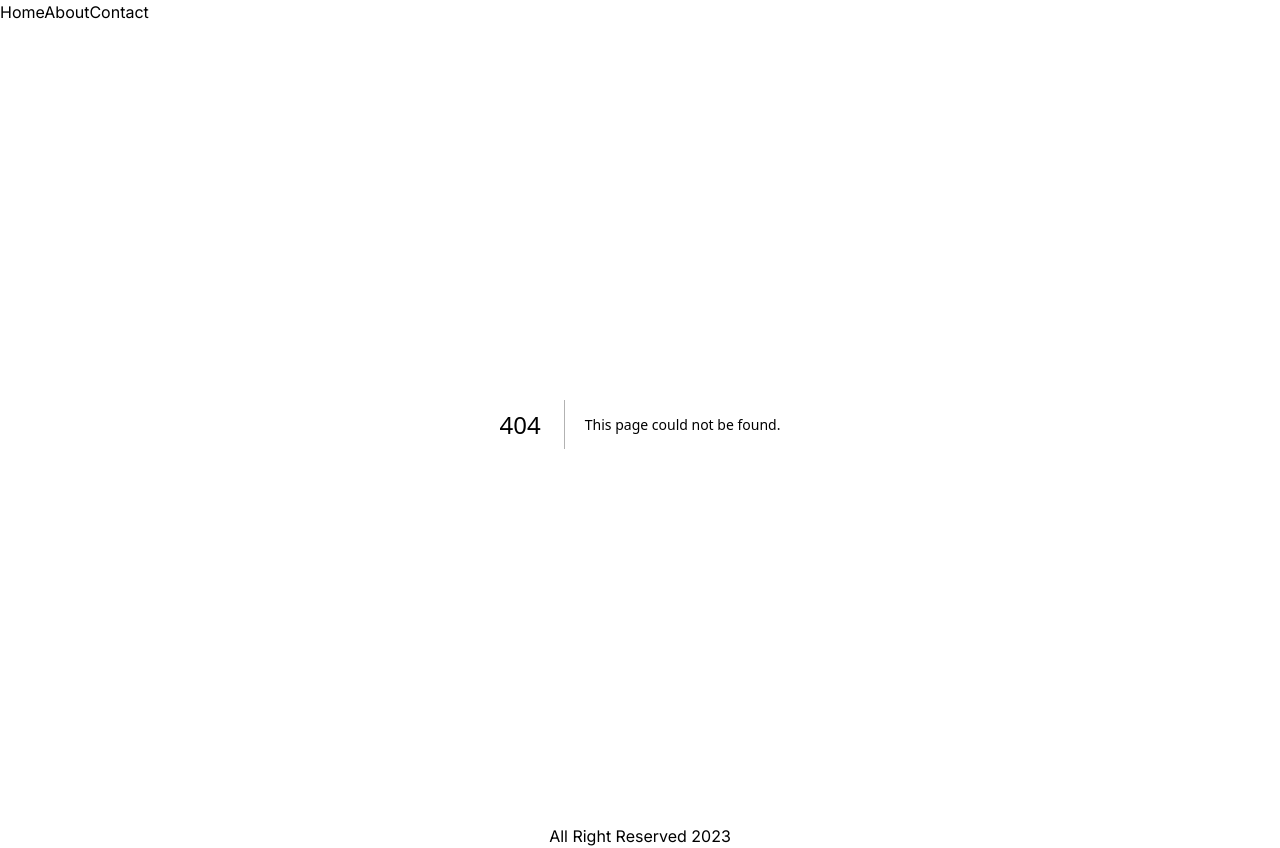
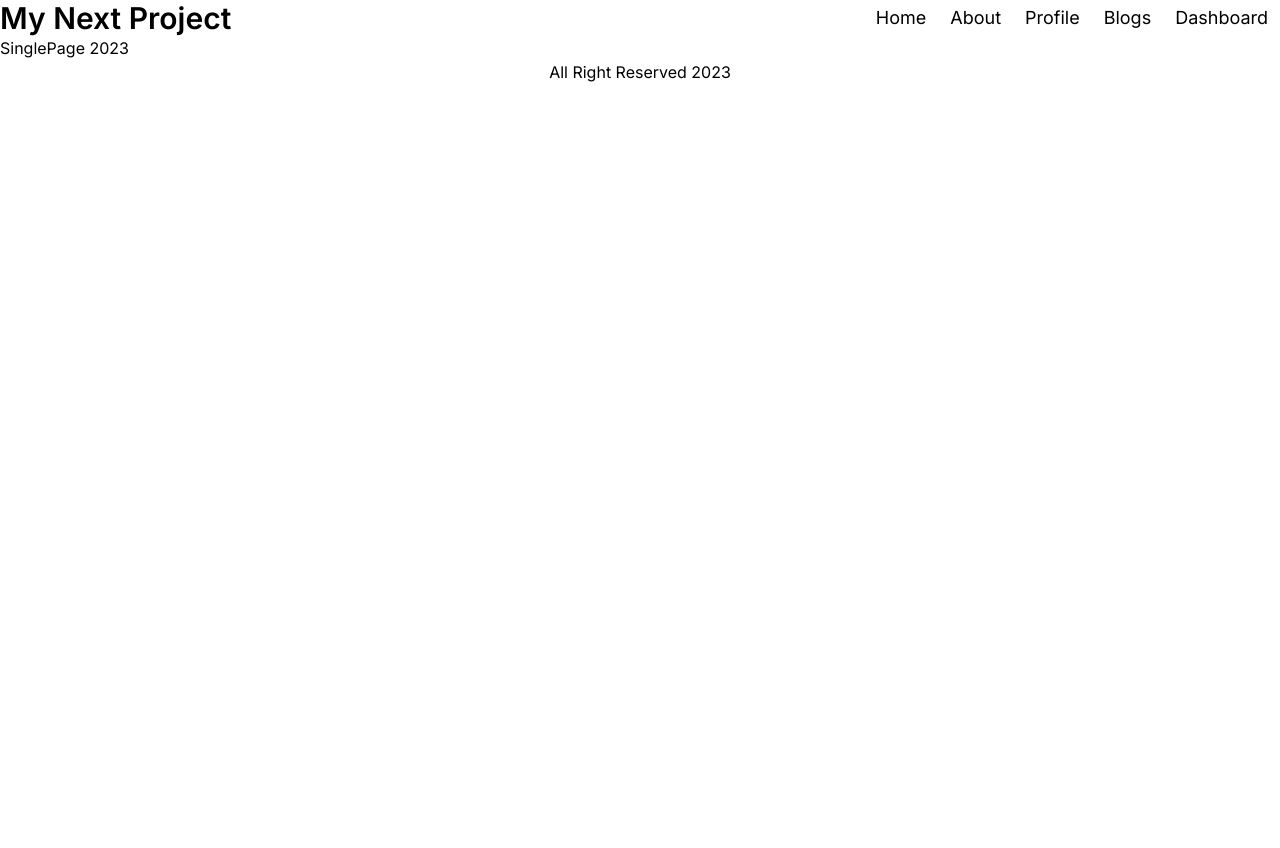
Before and after one commit to NaimurAlltime/my-next-js-project, a Next.js app: page /blogs in a window 1280 px wide. Before the commit this address had no page. After the commit the page ends 800 px from the top, so only its background shows below. Built offline with nearby package versions, Linux system fonts and the light colour scheme.

Commit message:
create dashboard and navbar

```diff
--- /dev/null
+++ b/src/app/(with-layout)/blogs/page.js
@@ -0,0 +1,39 @@
+import Link from "next/link";
+
+const blogs = [
+    {
+        id: 1,
+        year: 2020,
+        title: 'title-1'
+    },
+    {
+        id: 2,
+        year: 2010,
+        title: 'title-2'
+    },
+    {
+        id: 3,
+        year: 2021,
+        title: 'title-3'
+    },
+    {
+        id: 4,
+        year: 2023,
+        title: 'title-4'
+    },
+]
+
+const BlogPage = () => {
+    return (
+        <div>
+            {
+                blogs.map(({id, year, title}) => <Link className="block border border-red-200 m-2" href={{
+                    pathname: `/blogs/${year}/${id}`,
+                    query: title
+                }} key={id}> {title} </Link>)
+            }
+        </div>
+    );
+};
+
+export default BlogPage;
--- /dev/null
+++ b/src/app/(with-layout)/layout.js
@@ -0,0 +1,14 @@
+import Footer from '@/components/HomeSection/Footer/Footer';
+import Navbar from '@/components/HomeSection/Navbar/Navbar';
+
+const WithLayout = ({ children }) => {
+    return (
+        <div className='max-w-screen-xl mx-auto'>
+           <Navbar></Navbar>
+              {children}
+           <Footer></Footer>
+        </div>
+    );
+};
+
+export default WithLayout;
--- /dev/null
+++ b/src/app/dashboard/Sidebar.jsx
@@ -0,0 +1,36 @@
+import Link from "next/link";
+
+const sideLinks = [
+  {
+    path: "/dashboard",
+    title: "Dashboard",
+  },
+  {
+    path: "/dashboard/add-product",
+    title: "Add product",
+  },
+  {
+    path: "/dashboard/manage-product",
+    title: "Manage product",
+  },
+  {
+    path: "/",
+    title: "Home",
+  },
+];
+const Sidebar = () => {
+  return (
+    <aside className="mr-12">
+      <h1 className="text-2xl font-semibold">Dashboard</h1>
+      <ul>
+        {sideLinks.map(({ path, title }) => (
+          <li className="my-2" key={path}>
+            <Link href={path}>{title}</Link>
+          </li>
+        ))}
+      </ul>
+    </aside>
+  );
+};
+
+export default Sidebar;
--- a/src/app/dashboard/layout.js
+++ b/src/app/dashboard/layout.js
@@ -1,3 +1,5 @@
+import Sidebar from './Sidebar';
+
 export const metadata = {
     title: 'Dashboard | My Next Project',
     description: 'This is my first next js project',
@@ -5,8 +7,8 @@ export const metadata = {
 
 const DashboardLayout = ({children}) => {
     return (
-        <div>
-            <div>Sidebar</div>
+        <div className='flex max-w-screen-xl mx-auto'>
+            <div><Sidebar /></div>
             {children}
         </div>
     );
--- a/src/app/layout.js
+++ b/src/app/layout.js
@@ -1,5 +1,3 @@
-import Footer from '@/components/HomeSection/Footer/Footer'
-import Navbar from '@/components/HomeSection/Navbar/Navbar'
 import { Inter } from 'next/font/google'
 import './globals.css'
 
@@ -14,9 +12,7 @@ export const metadata = {
   return (
     <html lang="en">
       <body className={inter.className}>
-        <Navbar></Navbar>
         {children}
-        <Footer></Footer>
         </body>
     </html>
   )
--- /dev/null
+++ b/src/app/not-found.js
@@ -0,0 +1,11 @@
+
+const NotFound = () => {
+    return (
+        <div className='text-center text-red-500 mt-7'>
+            <h2 className='text-3xl'>404</h2>
+            <h3 className='text-xl'>Not found</h3>
+        </div>
+    );
+};
+
+export default NotFound;
--- a/src/components/HomeSection/Navbar/Navbar.jsx
+++ b/src/components/HomeSection/Navbar/Navbar.jsx
@@ -1,10 +1,40 @@
+import Link from "next/link";
+
+const navLinks = [
+  {
+    path: "/",
+    title: "Home",
+  },
+  {
+    path: "/about",
+    title: "About",
+  },
+  {
+    path: "/profile",
+    title: "Profile",
+  },
+  {
+    path: "/blogs",
+    title: "Blogs",
+  },
+  {
+    path: "/dashboard",
+    title: "Dashboard",
+  },
+];
+
 const Navbar = () => {
   return (
-    <div>
-      <a href="">Home</a>
-      <a href="">About</a>
-      <a href="">Contact</a>
-    </div>
+    <nav className="flex justify-between items-center">
+      <h2 className="text-3xl font-semibold">My Next Project</h2>
+      <ul className="flex justify-center items-center">
+        {navLinks.map(({ path, title }) => (
+          <li className="mx-3 text-lg" key={path}>
+            <Link href={path}>{title}</Link>
+          </li>
+        ))}
+      </ul>
+    </nav>
   );
 };
 
```
Also changed, not shown: src/app/(with-layout)/about/page.js (renamed from src/app/about/page.js), src/app/(with-layout)/blogs/[...segments]/page.js (renamed from src/app/blog/[[...segments]]/page.js), src/app/(with-layout)/page.js (renamed from src/app/page.js), src/app/(with-layout)/profile/page.js (renamed from src/app/profile/page.js).
